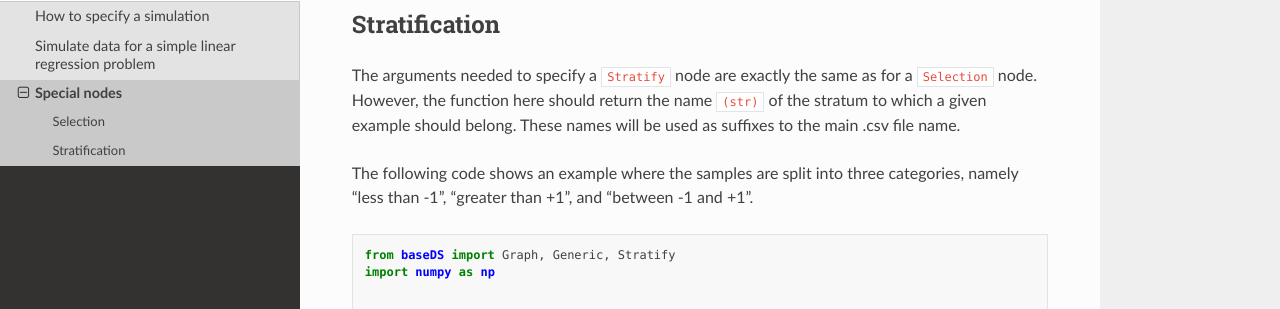
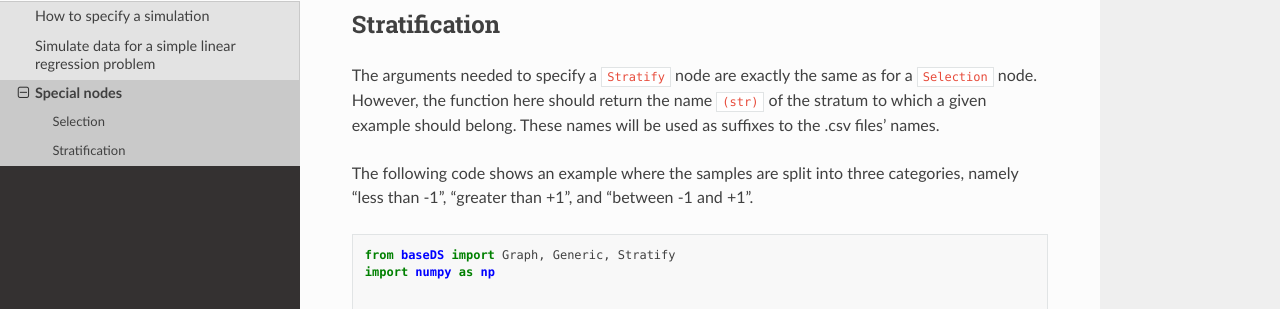
Before and after one commit to uio-bmi/dagsim, a Sphinx documentation site: the page built from docs/source/tutorials/selection_and_stratification.rst, in a window 1280 px wide and 900 px high, scrolled down 1243 px. Shown: the part 167-476 px from the top of the window. Built offline with Sphinx 7.4.7 and the Read the Docs theme 2.0.0, drawn with Linux system fonts in a browser that asks for light colours.

Commit message:
Update selection_and_stratification.rst

```diff
--- a/docs/source/tutorials/selection_and_stratification.rst
+++ b/docs/source/tutorials/selection_and_stratification.rst
@@ -56,7 +56,7 @@ The following code shows an example where only the samples that have a value of
 Stratification
 ---------------------------------------------
 
-The arguments needed to specify a :code:`Stratify` node are exactly the same as for a :code:`Selection` node. However, the function here should return the name :code:`(str)` of the stratum to which a given example should belong. These names will be used as suffixes to the main .csv file name.
+The arguments needed to specify a :code:`Stratify` node are exactly the same as for a :code:`Selection` node. However, the function here should return the name :code:`(str)` of the stratum to which a given example should belong. These names will be used as suffixes to the .csv files' names.
 
 .. .. note::
 ..	Note that the names of the strata should be of the data type :code:`str`.
```
